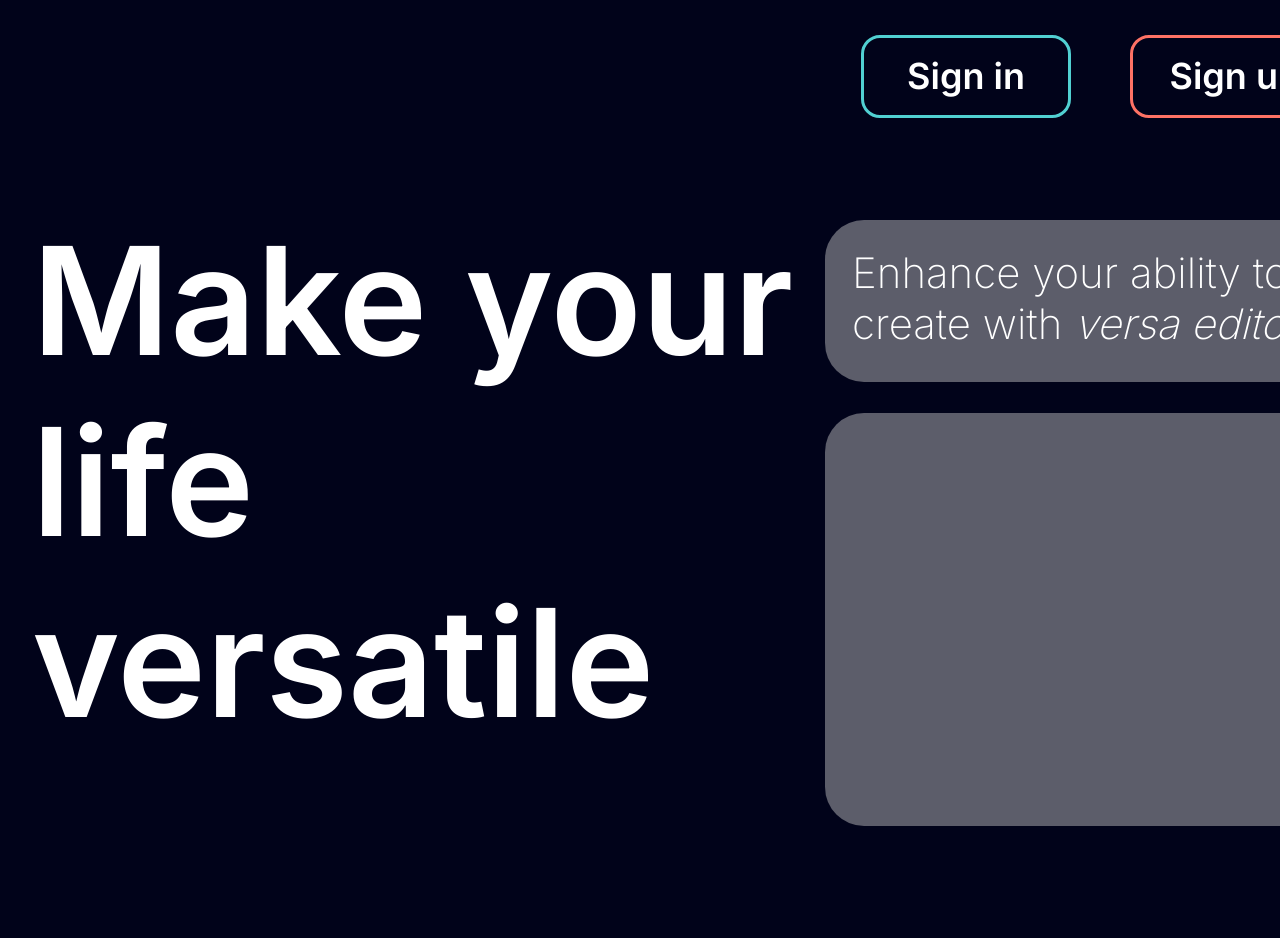
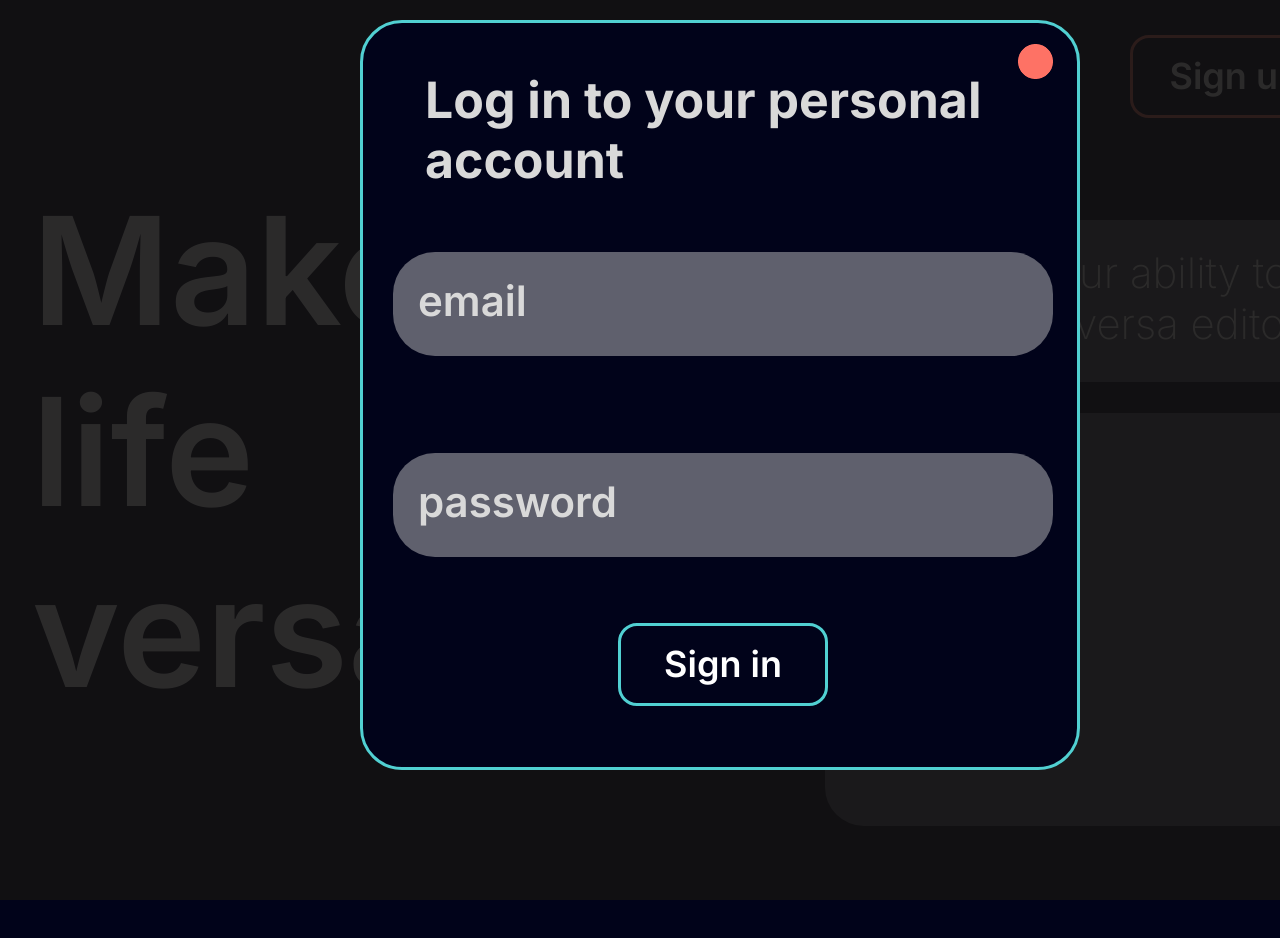
Before and after one commit to AnzhelikaLika20/Versa, a React app in the folder Frontend/versa-app/: page / in a window 1280 px wide. Both pictures are taken after a click on the button "Sign in". Built offline with nearby package versions, Linux system fonts and the light colour scheme.

Commit message:
Made SignIn Form

```diff
--- a/Frontend/versa-app/public/index.html
+++ b/Frontend/versa-app/public/index.html
@@ -3,6 +3,7 @@
 <html lang="english">
 <head>
     <title>Versa</title>
+    <link rel="icon" href="./../src/img/ellipse.png" />
     <meta name="viewport" content="width=device-width, initial-scale=1.0"/>
     <meta charset="utf-8"/>
     <meta property="twitter:card" content="summary_large_image"/>
--- a/Frontend/versa-app/src/components/Button.js
+++ b/Frontend/versa-app/src/components/Button.js
@@ -16,14 +16,15 @@ class Button extends React.Component {
         this.setState({isHovered: false})
     }
 
+
     render() {
-        const {text, backgroundColor, id} = this.props;
+        const { text, backgroundColor, id, onClick } = this.props;
         const {isHovered} = this.state;
 
         const buttonHoverStyles = {
             backgroundColor: isHovered ? backgroundColor : 'rgb(1, 3, 26, 1)',
             color: isHovered ? 'rgb(1, 3, 26, 1)' : 'white',
-            cursor: 'pointer',
+            cursor: isHovered ? 'pointer' : 'default',
         };
 
         return (
@@ -32,6 +33,7 @@ class Button extends React.Component {
                 className={id}
                 onMouseEnter={this.handleMouseEnter}
                 onMouseLeave={this.handleMouseLeave}
+                onClick={onClick}
                 style={buttonHoverStyles}
             >
                 {text}
--- /dev/null
+++ b/Frontend/versa-app/src/components/Image.js
@@ -0,0 +1,39 @@
+import React from 'react'
+
+class Image extends React.Component {
+    constructor(props) {
+        super(props);
+        this.state = {
+            isHovered: false
+        }
+    }
+
+    handleMouseEnter = () => {
+        this.setState({isHovered: true})
+    }
+
+    handleMouseLeave = () => {
+        this.setState({isHovered: false})
+    }
+
+    render() {
+        const {src, className, toHover, onClick} = this.props;
+
+        const imageHoverStyles = {
+            cursor: toHover ? 'pointer' : 'default'
+        };
+
+        return (
+            <img
+                src={src}
+                className={className}
+                onMouseEnter={this.handleMouseEnter}
+                onMouseLeave={this.handleMouseLeave}
+                onClick={onClick}
+                style={imageHoverStyles}
+            />
+        )
+    }
+}
+
+export default Image
--- a/Frontend/versa-app/src/components/main.js
+++ b/Frontend/versa-app/src/components/MainFrame.js
@@ -1,11 +1,33 @@
 import {Helmet} from 'react-helmet'
 import React from 'react'
 
-import './../css/main.css'
+import './../css/MainFrame.css'
 import Button from './Button'
+import SignInFrame from "./SignInFrame";
 
-class Main extends React.Component {
+class MainFrame extends React.Component {
+    constructor(props) {
+        super(props);
+        this.state = {
+            isSignInOpen: false
+        };
+        this.openSignIn = this.openSignIn.bind(this)
+        this.closeSignIn = this.closeSignIn.bind(this)
+    }
+
+    openSignIn() {
+        this.setState({isSignInOpen: true})
+    }
+
+    closeSignIn() {
+        this.setState({isSignInOpen: false})
+
+    }
+
     render() {
+        if (this.state.isSignInOpen)
+            return <SignInFrame onClick={() => this.closeSignIn()}/>
+
         return (
             <div className="frame1-container">
                 <Helmet>
@@ -27,7 +49,8 @@ class Main extends React.Component {
             <span className="frame1-text1"><i>versa editor</i></span>
           </span>
                     </div>
-                    <Button text="Sign in" backgroundColor="rgb(81, 208, 210)" id="frame1-sign-in"/>
+                    <Button text="Sign in" backgroundColor="rgb(81, 208, 210)" id="frame1-sign-in"
+                            onClick={() => this.openSignIn()}/>
                     <Button text="Sign up" backgroundColor="rgba(254, 114, 101, 1)" id="frame1-sign-up"/>
                 </div>
             </div>
@@ -35,4 +58,4 @@ class Main extends React.Component {
     }
 }
 
-export default Main
+export default MainFrame
--- a/Frontend/versa-app/src/components/not-found.js
+++ b/Frontend/versa-app/src/components/NotFound.js
@@ -2,7 +2,7 @@ import React from 'react'
 
 import { Helmet } from 'react-helmet'
 
-import './../css/not-found.css'
+import './../css/NotFound.css'
 
 
 class NotFound extends React.Component {
--- /dev/null
+++ b/Frontend/versa-app/src/components/SignInFrame.js
@@ -0,0 +1,75 @@
+import React from 'react'
+
+import {Helmet} from 'react-helmet'
+
+import './../css/SignInFrame.css'
+import Button from "./Button";
+import close from './../img/ellipse.png'
+import background from './../img/rectangle.png'
+import Image from "./Image";
+
+class SignInFrame extends React.Component {
+
+    render() {
+        const {onClick} = this.props
+
+        return (
+            <div className="sign-in-frame-container">
+                <Helmet>
+                    <title>Versa</title>
+                    <meta property="og:title" content="sign-inFrame - exported project"/>
+                </Helmet>
+                <div className="sign-in-frame-frame1">
+                    <span className="sign-in-frame-slogan">Make your life versatile</span>
+                    <button type="button" className="sign-in-frame-sign-in button">
+                        Sign in
+                    </button>
+                    <button type="button" className="sign-in-frame-sign-up button">
+                        Sign up
+                    </button>
+                    <div className="sign-in-frame-feature-picture"></div>
+                    <div className="sign-in-frame-fish">
+          <span className="sign-in-frame-text">
+            <span className="sign-in-frame-text1">
+              Enhance your ability to create with
+              <span
+                  dangerouslySetInnerHTML={{
+                      __html: ' ',
+                  }}
+              />
+            </span>
+            <span>versa editor</span>
+          </span>
+                    </div>
+                    <Image src={background}
+                           className="sign-in-frame-rectangle4"
+                           toHover={false}
+                    />
+                    <div className="sign-in-frame-form">
+                        <div className="sign-in-frame-email">
+            <span className="sign-in-frame-text3">
+              <span>email</span>
+            </span>
+                        </div>
+                        <div className="sign-in-frame-password">
+            <span className="sign-in-frame-text5">
+              <span>password</span>
+            </span>
+                        </div>
+                        <Image src={close}
+                               className="sign-in-frame-ellipse1"
+                               toHover={true}
+                               onClick={onClick}
+                        />
+                        <span className="sign-in-frame-text7">
+            <span>Log in to your personal account</span>
+          </span>
+                        <Button text="Sign in" backgroundColor="rgb(81, 208, 210)" id="sign-in-frame-button"/>
+                    </div>
+                </div>
+            </div>
+        )
+    }
+}
+
+export default SignInFrame
--- /dev/null
+++ b/Frontend/versa-app/src/css/SignInFrame.css
@@ -0,0 +1,229 @@
+.sign-in-frame-container {
+    width: 100%;
+    display: flex;
+    overflow: auto;
+    min-height: 100vh;
+    align-items: center;
+    flex-direction: column;
+}
+.sign-in-frame-frame1 {
+    gap: 10px;
+    width: 100%;
+    height: 1002px;
+    display: flex;
+    overflow: hidden;
+    position: relative;
+    align-items: center;
+    flex-shrink: 0;
+    justify-content: center;
+    background-color: rgba(1, 3, 26, 1);
+}
+.sign-in-frame-slogan {
+    top: 180px;
+    left: var(--dl-space-space-twounits);
+    color: rgb(255, 255, 255);
+    width: 797px;
+    height: auto;
+    position: absolute;
+    font-size: 150px;
+    font-style: normal;
+    text-align: left;
+    font-family: "Inter", sans-serif;
+    font-weight: 600;
+    line-height: normal;
+    font-stretch: normal;
+    text-decoration: none;
+}
+.sign-in-frame-sign-in {
+    top: 35px;
+    left: 861px;
+    color: rgb(255, 255, 255, 1);
+    width: 210px;
+    height: 83px;
+    position: absolute;
+    font-size: 36px;
+    font-style: normal;
+    text-align: center;
+    font-weight: 600;
+    border-color: rgb(81, 208, 210);
+    border-width: 3px;
+    border-radius: 19px;
+    background-color: rgb(1, 3, 26, 1);
+}
+.sign-in-frame-sign-up {
+    top: 35px;
+    left: 1130px;
+    color: rgb(255, 255, 255, 1);
+    width: 210px;
+    height: 83px;
+    position: absolute;
+    font-size: 36px;
+    font-style: normal;
+    text-align: center;
+    font-weight: 600;
+    border-color: rgba(254, 114, 101, 1);
+    border-width: 3px;
+    border-radius: 19px;
+    background-color: rgba(1, 3, 26, 1);
+}
+.sign-in-frame-feature-picture {
+    top: 413px;
+    flex: 0 0 auto;
+    left: 825px;
+    width: 524px;
+    height: 413px;
+    display: flex;
+    position: absolute;
+    align-items: flex-start;
+    border-radius: 39px;
+    flex-direction: column;
+    background-color: rgba(217, 217, 217, 0.42);
+}
+.sign-in-frame-fish {
+    top: 220px;
+    flex: 1;
+    left: 825px;
+    width: 524px;
+    height: 162px;
+    display: flex;
+    position: absolute;
+    align-items: flex-start;
+    border-radius: 39px;
+    background-color: rgba(217, 217, 217, 0.42);
+}
+.sign-in-frame-text {
+    top: 27px;
+    left: 27px;
+    color: rgba(255, 255, 255, 1);
+    width: 464px;
+    height: auto;
+    margin: auto;
+    position: absolute;
+    font-size: 42px;
+    font-style: normal;
+    text-align: left;
+    font-family: Inter, sans-serif;
+    font-weight: 200;
+    line-height: normal;
+    font-stretch: normal;
+    text-decoration:   none;
+}
+.sign-in-frame-text1 {
+    text-decoration: NONE;
+}
+.sign-in-frame-rectangle4 {
+    top: 0;
+    left: 0;
+    width: 1440px;
+    height: 900px;
+    position: absolute;
+}
+.sign-in-frame-form {
+    top: 20px;
+    left: 360px;
+    width: 720px;
+    height: 750px;
+    display: flex;
+    position: absolute;
+    align-items: flex-start;
+    flex-shrink: 1;
+    border-color: rgba(81, 208, 210, 1);
+    border-width: 3px;
+    border-radius: 42px;
+    background-color: rgba(1, 3, 26, 1);
+}
+.sign-in-frame-email {
+    top: 229px;
+    left: 30px;
+    width: 660px;
+    height: 104px;
+    display: flex;
+    position: absolute;
+    align-items: flex-start;
+    flex-shrink: 1;
+    border-radius: 42px;
+    background-color: rgba(217, 217, 217, 0.4300000071525574);
+}
+.sign-in-frame-text3 {
+    top: 23px;
+    left: 25px;
+    color: rgba(217, 217, 217, 1);
+    width: 610px;
+    height: auto;
+    position: absolute;
+    font-size: 42px;
+    font-style: normal;
+    text-align: left;
+    font-family: Inter, sans-serif;
+    font-weight: 600;
+    line-height: normal;
+    font-stretch: normal;
+    text-decoration: none;
+}
+.sign-in-frame-password {
+    top: 430px;
+    left: 30px;
+    width: 660px;
+    height: 104px;
+    display: flex;
+    position: absolute;
+    align-items: flex-start;
+    flex-shrink: 1;
+    border-radius: 42px;
+    background-color: rgba(217, 217, 217, 0.4300000071525574);
+}
+.sign-in-frame-text5 {
+    top: 23px;
+    left: 25px;
+    color: rgba(217, 217, 217, 1);
+    width: 610px;
+    height: auto;
+    position: absolute;
+    font-size: 42px;
+    font-style: normal;
+    text-align: left;
+    font-family: Inter, sans-serif;
+    font-weight: 600;
+    line-height: normal;
+    font-stretch: normal;
+    text-decoration: none;
+}
+.sign-in-frame-ellipse1 {
+    top: 21px;
+    left: 655px;
+    width: 35px;
+    height: 35px;
+    position: absolute;
+}
+.sign-in-frame-text7 {
+    top: 47px;
+    left: 62px;
+    color: rgba(217, 217, 217, 1);
+    width: 560px;
+    height: auto;
+    position: absolute;
+    font-size: 50px;
+    font-style: Semi Bold;
+    text-align: left;
+    font-family: Inter, sans-serif;
+    font-weight: 700;
+    line-height: normal;
+    font-stretch: normal;
+    text-decoration: none;
+}
+.sign-in-frame-button {
+    top: 600px;
+    left: 255px;
+    color: white;
+    width: 210px;
+    height: 83px;
+    position: absolute;
+    font-size: 36px;
+    font-style: normal;
+    text-align: center;
+    font-weight: 600;
+    border-color: rgba(81, 208, 210, 1);
+    border-width: 3px;
+    border-radius: 19px;
+    background-color: rgba(1, 3, 26, 1);
+}
--- a/Frontend/versa-app/src/index.js
+++ b/Frontend/versa-app/src/index.js
@@ -8,14 +8,14 @@ import {
 } from 'react-router-dom'
 
 import './css/index.css'
-import Main from './components/main'
-import NotFound from './components/not-found'
+import MainFrame from './components/MainFrame'
+import NotFound from './components/NotFound'
 
 const App = () => {
     return (
         <Router>
             <Switch>
-                <Route component={Main} exact path="/"/>
+                <Route component={MainFrame} exact path="/"/>
                 <Route component={NotFound} path="**"/>
                 <Redirect to="**"/>
             </Switch>
```
Also changed, not shown: Frontend/Init.txt (deleted), Frontend/versa-app/src/css/MainFrame.css (renamed from Frontend/versa-app/src/css/main.css), Frontend/versa-app/src/css/NotFound.css (renamed from Frontend/versa-app/src/css/not-found.css), Frontend/versa-app/src/img/ellipse.png (added), Frontend/versa-app/src/img/rectangle.png (added).
